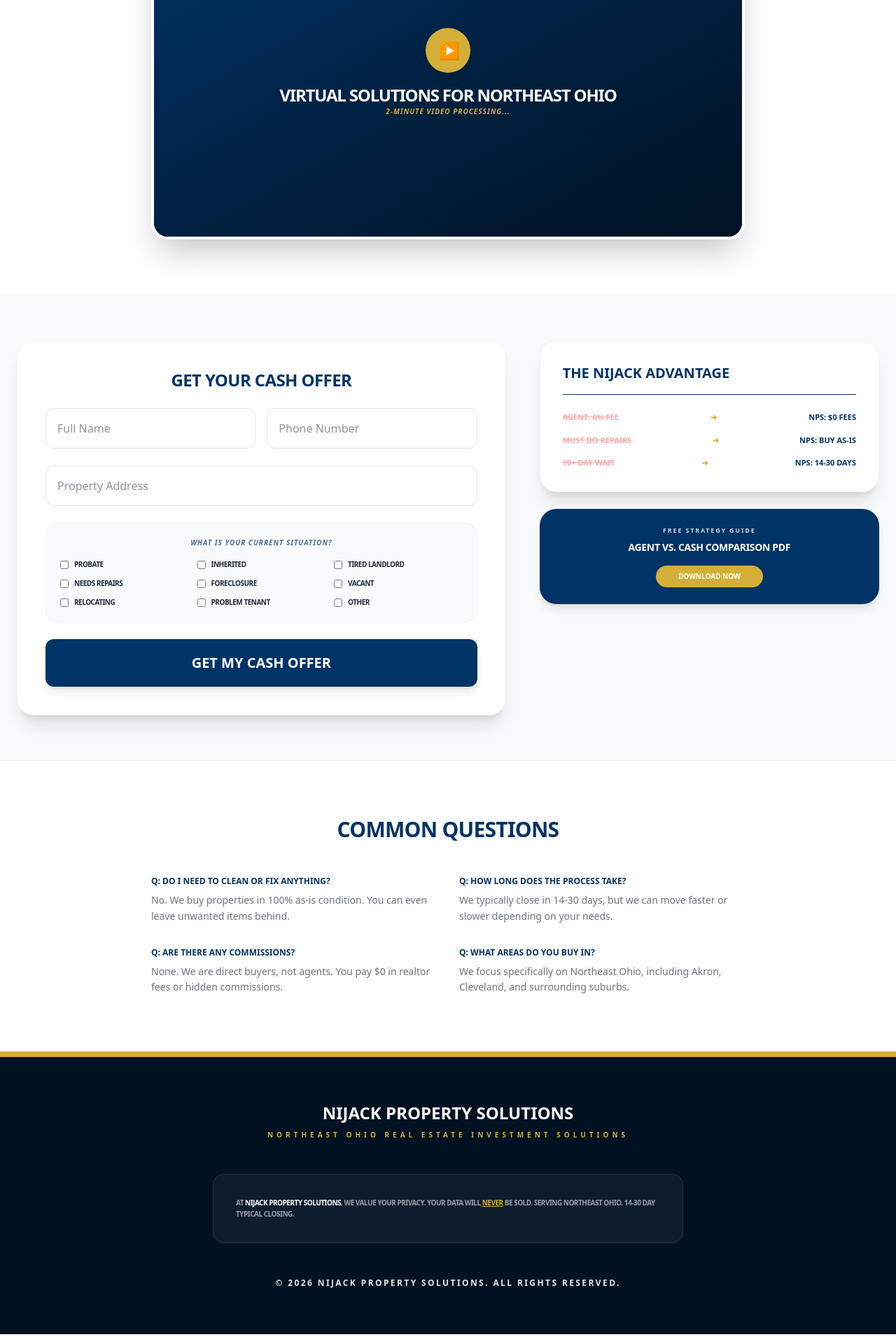
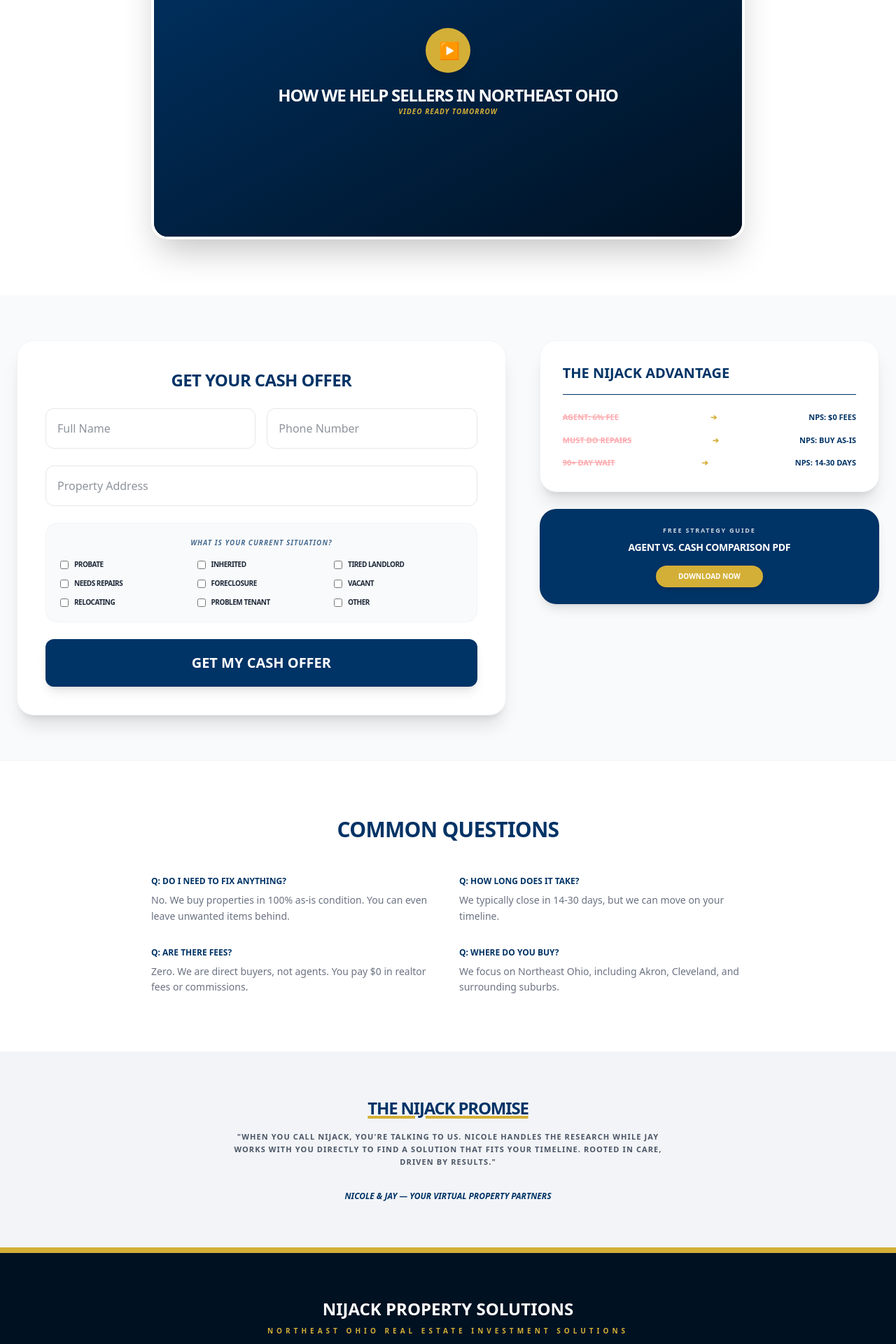
Before and after one commit to nijackacquisitions56/nijack-property-solutions, a React (Vite) app: page / in a window 1280 px wide. Shown: the part 540-2460 px from the top of the page at 70% size. Built offline with nearby package versions, Linux system fonts and the light colour scheme.

Commit message:
Update App.jsx

```diff
--- a/src/App.jsx
+++ b/src/App.jsx
@@ -55,15 +55,15 @@ export default function NijackPropertySolutionsMaster() {
         </div>
       </section>
 
-      {/* VIDEO SPOTLIGHT */}
+      {/* VIDEO SECTION */}
       <section className="mx-auto max-w-4xl px-6 -mt-20 mb-20">
         <div className="bg-[#001122] rounded-3xl shadow-2xl border-4 border-white overflow-hidden aspect-video relative group">
            <div className="absolute inset-0 flex flex-col items-center justify-center text-center p-8 bg-gradient-to-br from-[#003366] to-[#001122]">
               <div className="w-16 h-16 bg-[#D4AF37] rounded-full flex items-center justify-center mb-4 shadow-lg transition-transform group-hover:scale-110">
                 <span className="text-white text-2xl ml-1">▶</span>
               </div>
-              <h3 className="text-white font-black text-2xl uppercase tracking-tighter">Virtual Solutions for Northeast Ohio</h3>
-              <p className="text-[#D4AF37] font-bold uppercase text-[10px] tracking-widest italic">2-Minute Video Processing...</p>
+              <h3 className="text-white font-black text-2xl uppercase tracking-tighter">How We Help Sellers In Northeast Ohio</h3>
+              <p className="text-[#D4AF37] font-bold uppercase text-[10px] tracking-widest italic">Video Ready Tomorrow</p>
            </div>
         </div>
       </section>
@@ -72,7 +72,7 @@ export default function NijackPropertySolutionsMaster() {
       <main className="py-16 bg-gray-50">
         <div className="mx-auto max-w-7xl px-6 grid lg:grid-cols-12 gap-12 items-start">
 
-          {/* LEAD FORM (WITH SITUATION SECTION) */}
+          {/* LEAD FORM WITH SITUATION CHECKBOXES */}
           <div className="lg:col-span-7 bg-white rounded-3xl p-8 md:p-10 shadow-xl border border-gray-100">
             {!submitted ? (
               <form onSubmit={handleSubmit} className="space-y-6">
@@ -83,7 +83,6 @@ export default function NijackPropertySolutionsMaster() {
                 </div>
                 <input name="property_address" required placeholder="Property Address" className="rounded-xl border border-gray-200 p-4 w-full" />
 
-                {/* SITUATION CHECKBOXES RESTORED */}
                 <div className="p-5 bg-gray-50 rounded-2xl border border-gray-100">
                   <p className="text-[10px] font-black text-[#003366] uppercase mb-4 text-center tracking-widest opacity-70 italic">What is your current situation?</p>
                   <div className="grid grid-cols-2 sm:grid-cols-3 gap-3 text-[10px]">
@@ -105,7 +104,7 @@ export default function NijackPropertySolutionsMaster() {
             )}
           </div>
 
-          {/* SIDEBAR */}
+          {/* SIDEBAR COMPARISON & PDF */}
           <div className="lg:col-span-5 space-y-6">
             <div className="bg-white rounded-3xl p-8 shadow-xl border border-gray-100">
               <h3 className="text-xl font-black text-[#003366] mb-6 uppercase border-b pb-4">The Nijack Advantage</h3>
@@ -123,26 +122,26 @@ export default function NijackPropertySolutionsMaster() {
                 ))}
               </div>
             </div>
-            {/* LEAD MAGNET */}
+
             <div className="bg-[#003366] rounded-3xl p-6 text-white text-center shadow-lg">
               <p className="text-[9px] font-bold uppercase mb-2 tracking-[0.2em] opacity-80">Free Strategy Guide</p>
               <h4 className="text-sm font-black mb-4 uppercase tracking-tight">Agent vs. Cash Comparison PDF</h4>
-              <a href="#" className="inline-block bg-[#D4AF37] text-white px-8 py-2 rounded-full font-black text-[10px] hover:scale-105 transition-transform">DOWNLOAD NOW</a>
+              <a href="#" className="inline-block bg-[#D4AF37] text-white px-8 py-2 rounded-full font-black text-[10px] hover:scale-105 transition-transform shadow-md">DOWNLOAD NOW</a>
             </div>
           </div>
         </div>
       </main>
 
-      {/* FAQ SECTION RESTORED */}
+      {/* FAQ SECTION */}
       <section id="faq" className="py-20 bg-white border-t border-gray-100">
         <div className="mx-auto max-w-4xl px-6">
           <h2 className="text-3xl font-black text-[#003366] text-center uppercase mb-12 tracking-tight">Common Questions</h2>
-          <div className="grid md:grid-cols-2 gap-8">
+          <div className="grid md:grid-cols-2 gap-8 text-left">
             {[
-              { q: "Do I need to clean or fix anything?", a: "No. We buy properties in 100% as-is condition. You can even leave unwanted items behind." },
-              { q: "How long does the process take?", a: "We typically close in 14-30 days, but we can move faster or slower depending on your needs." },
-              { q: "Are there any commissions?", a: "None. We are direct buyers, not agents. You pay $0 in realtor fees or hidden commissions." },
-              { q: "What areas do you buy in?", a: "We focus specifically on Northeast Ohio, including Akron, Cleveland, and surrounding suburbs." }
+              { q: "Do I need to fix anything?", a: "No. We buy properties in 100% as-is condition. You can even leave unwanted items behind." },
+              { q: "How long does it take?", a: "We typically close in 14-30 days, but we can move on your timeline." },
+              { q: "Are there fees?", a: "Zero. We are direct buyers, not agents. You pay $0 in realtor fees or commissions." },
+              { q: "Where do you buy?", a: "We focus on Northeast Ohio, including Akron, Cleveland, and surrounding suburbs." }
             ].map((item, i) => (
               <div key={i} className="space-y-2">
                 <p className="font-black text-[#003366] uppercase text-xs">Q: {item.q}</p>
@@ -153,11 +152,22 @@ export default function NijackPropertySolutionsMaster() {
         </div>
       </section>
 
+      {/* FAMILY PROMISE SECTION */}
+      <section className="py-16 bg-[#003366]/5 px-6 border-y border-gray-100 text-center">
+        <div className="mx-auto max-w-4xl">
+          <h2 className="text-2xl font-black text-[#003366] uppercase mb-4 tracking-tighter underline decoration-[#D4AF37] decoration-4">The Nijack Promise</h2>
+          <p className="text-gray-600 font-bold leading-relaxed uppercase text-[11px] tracking-widest px-4 max-w-2xl mx-auto">
+            "When you call Nijack, you're talking to us. Nicole handles the research while Jay works with you directly to find a solution that fits your timeline. Rooted in care, driven by results."
+          </p>
+          <div className="mt-8 font-black text-[#003366] text-xs uppercase italic">Nicole & Jay — Your Virtual Property Partners</div>
+        </div>
+      </section>
+
       {/* FOOTER */}
       <footer className="bg-[#001122] text-white py-16 border-t-8 border-[#D4AF37] text-center">
         <div className="mx-auto max-w-4xl px-6">
           <div className="font-black text-2xl uppercase mb-2">NIJACK PROPERTY SOLUTIONS</div>
-          <p className="text-[#D4AF37] text-[10px] font-bold tracking-[0.5em] mb-12 uppercase">Northeast Ohio Real Estate Investment Solutions</p>
+          <p className="text-[#D4AF37] text-[10px] font-bold tracking-[0.5em] mb-12 uppercase font-black">Northeast Ohio Real Estate Investment Solutions</p>
           <div className="bg-white/5 rounded-2xl p-8 text-left border border-white/10 mb-12 text-[10px] text-gray-400 leading-relaxed max-w-2xl mx-auto uppercase font-bold tracking-tighter">
             <p>At <span className="text-white">Nijack Property Solutions</span>, we value your privacy. Your data will <span className="text-[#D4AF37] underline">NEVER</span> be sold. Serving Northeast Ohio. 14-30 day typical closing.</p>
           </div>
```
